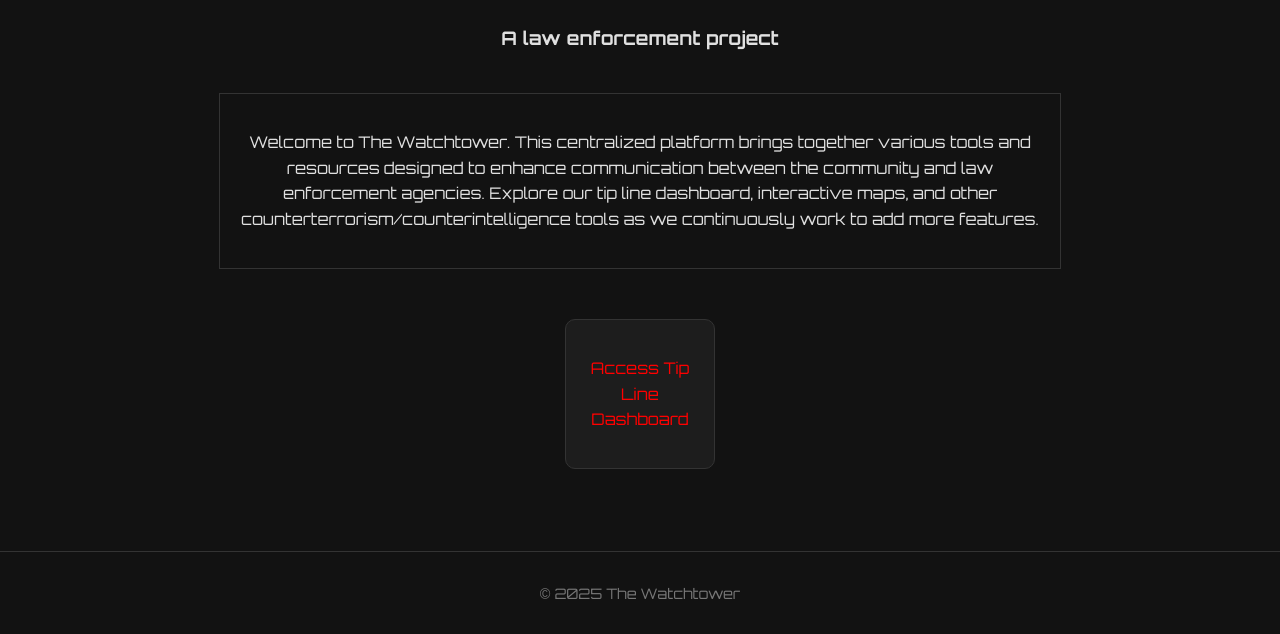
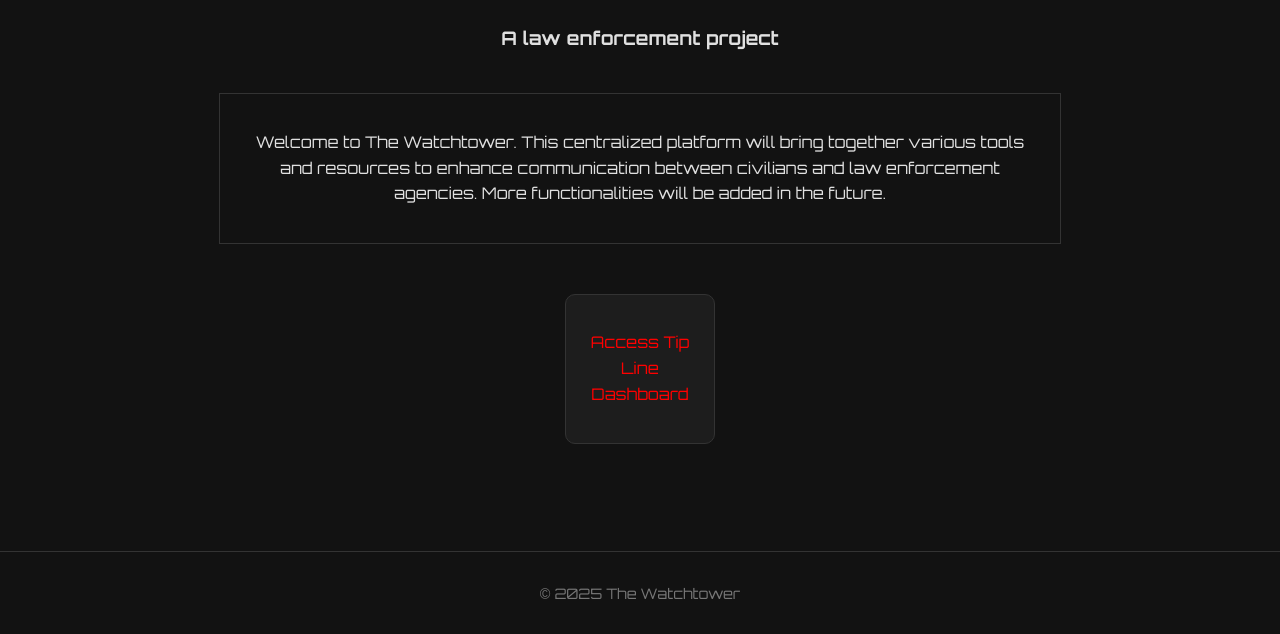
Before and after one commit to theredplanetsings/the-watchtower, a plain HTML site: page index.html in a window 1280 px wide. Shown: the part 166-800 px from the top of the page. Drawn offline with nearby package versions, Linux system fonts and the light colour scheme.

Commit message:
Updated Homepage

```diff
--- a/index.html
+++ b/index.html
@@ -34,9 +34,8 @@
     <main>
         <section class="homepage-content">
             <p data-i18n="homepageWelcome">
-                Welcome to The Watchtower. This centralized platform brings together various tools and resources designed to enhance
-                communication between the community and law enforcement agencies. Explore our tip line dashboard, interactive maps, and
-                other counterterrorism/counterintelligence tools as we continuously work to add more features.
+                Welcome to The Watchtower. This centralized platform will bring together various tools and resources to enhance
+                communication between civilians and law enforcement agencies. More functionalities will be added in the future.
             </p>
         </section>
         <a href="tipline/index.html" class="tipline-button" data-i18n="tiplineButton">Access Tip Line Dashboard</a>
```
Also changed, not shown: 1 other file.
